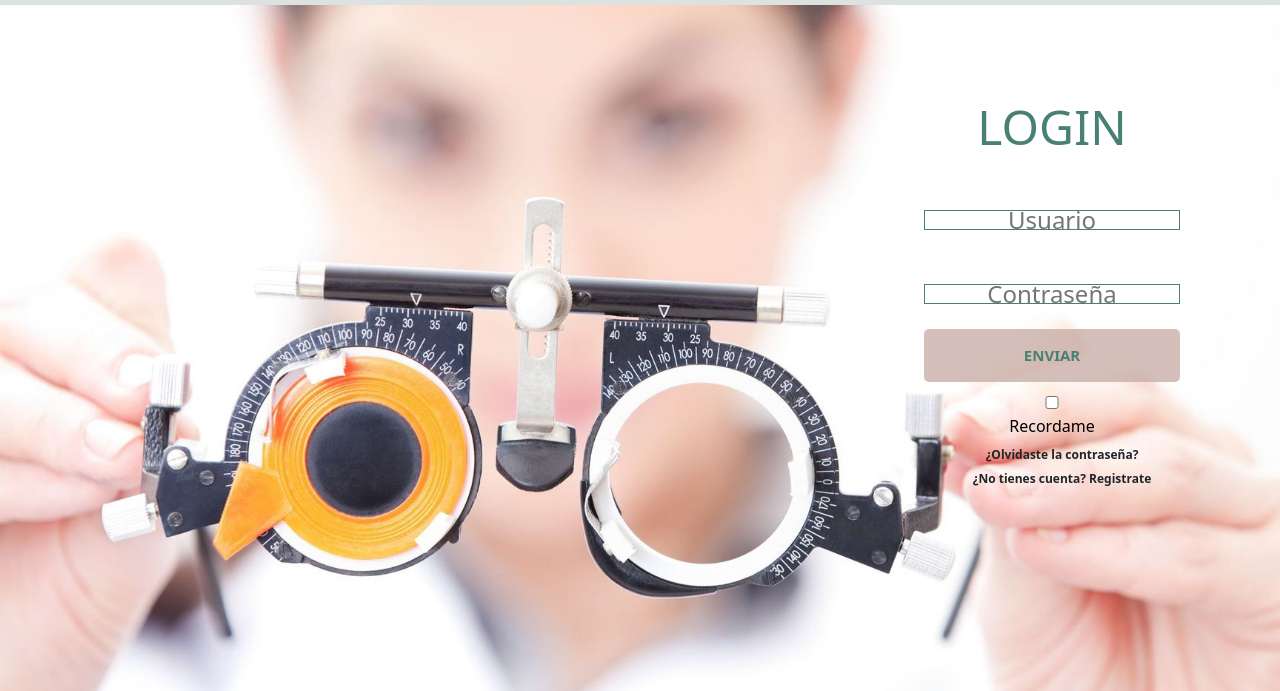
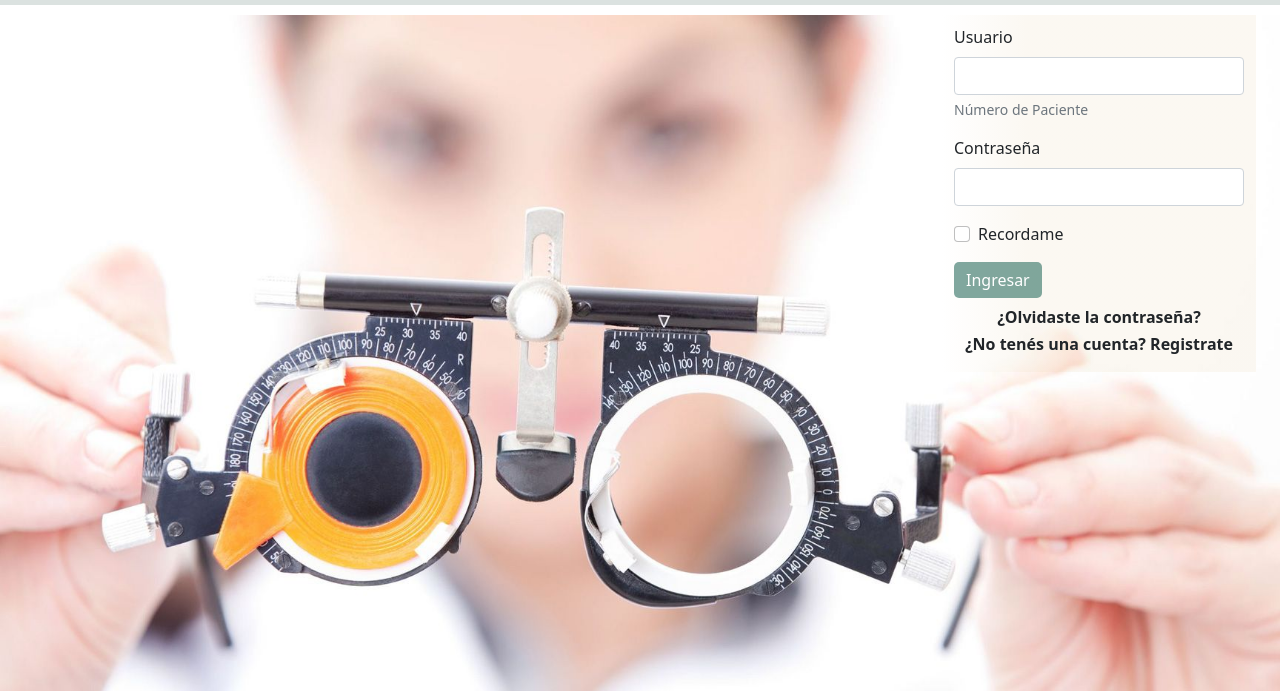
Before and after one commit to MichelleTicchetti/DesarrolloWeb_Coderhouse, a plain HTML site: page portal.html in a window 1280 px wide. Shown: the part 109-800 px from the top of the page. Drawn offline with nearby package versions, Linux system fonts and the light colour scheme.

Commit message:
form portal

```diff
--- a/portal.html
+++ b/portal.html
@@ -90,29 +90,51 @@
       </nav>
     </header>
     <main class="container-fluid main">
-      <form action="#" class="form">
-        <legend>LOGIN</legend>
-        <div class="form__inputsText">
-          <label for="user"></label>
-          <input id="user" name="user" placeholder="Usuario" type="text" />
-          <label for="pass"></label>
-          <input id="pass" name="pass" placeholder="Contraseña" type="text" />
+      <div class="row">
+        <div class="col-lg-3 col-md-2 col-xs-12 form-container">
+          <form class="formulario">
+            <div class="mb-3">
+              <label for="exampleInputEmail1" class="form-label">Usuario</label>
+              <input
+                type="email"
+                class="form-control"
+                id="exampleInputEmail1"
+                aria-describedby="emailHelp"
+              />
+              <div id="emailHelp" class="form-text">Número de Paciente</div>
             </div>
-        <div class="form__button">
-          <button type="submit">ENVIAR</button>
+            <div class="mb-3">
+              <label for="exampleInputPassword1" class="form-label"
+                >Contraseña</label
+              >
+              <input
+                type="password"
+                class="form-control"
+                id="exampleInputPassword1"
+              />
             </div>
-        <div class="form__checkbox">
-          <input type="checkbox" /> <label>Recordame</label>
+            <div class="mb-3 form-check">
+              <input
+                type="checkbox"
+                class="form-check-input"
+                id="exampleCheck1"
+              />
+              <label class="form-check-label" for="exampleCheck1"
+                >Recordame</label
+              >
             </div>
-        <div class="form__forgetPass">
+            <button type="submit" class="btn btn-primary">Ingresar</button>
+            <div class="form--forgetPass">
               <h3>¿Olvidaste la contraseña?</h3>
-          <h3>¿No tienes cuenta? Registrate</h3>
+              <h3>¿No tenés una cuenta? Registrate</h3>
             </div>
           </form>
+        </div>
+      </div>
     </main>
     <footer class="footer container-fluid">
       <div class="row footerRow">
-        <div class="col-lg-4 col-md-4 col-xs-12 footer-brand">
+        <div class="col-2 footer-brand">
           <a href="index.html">
             <img
               class="logo-brand"
@@ -121,18 +143,23 @@
             />
           </a>
         </div>
-        <div class="col-lg-4 col-md-4 col-xs-12 footer-copywrite">
+        <div class="col-2 footer-copywrite">
           <h2>
             © 2021 - Todos los derechos reservados. By Michelle Ticchetti.
           </h2>
         </div>
-        <div class="col-lg-4 col-md-4 col-xs-12 footer-rrss">
+        <div class="col-8 footer-rrss">
+          <div>
             <a href="https://www.facebook.com/">
               <img class="logo-rrss" src="./img/fb_logo.png" alt="fb_logo" />
             </a>
+          </div>
+          <div>
             <a href="https://www.instagram.com">
               <img class="logo-rrss" src="./img/ig_logo.png" alt="ig_logo" />
             </a>
+          </div>
+          <div>
             <a href="https://www.youtube.com">
               <img
                 class="logo-rrss"
@@ -140,6 +167,8 @@
                 alt="ytube_logo"
               />
             </a>
+          </div>
+          <div>
             <a href="https://www.whatsapp.com">
               <img
                 class="logo-rrss"
@@ -147,6 +176,7 @@
                 alt="whatsapp_logo"
               />
             </a>
+          </div>
         </div>
       </div>
     </footer>
--- a/stylesheet/estudios.css
+++ b/stylesheet/estudios.css
@@ -3,21 +3,33 @@
   margin: 0px;
   margin-top: 5px;
   margin-bottom: 5px;
-  height: 100vh;
+}
+
+.text-center li {
+  list-style: none;
+  font-size: 1rem;
+  text-align: left;
+}
+
+.text-center h2 {
+  font-size: 1.3rem;
+  color: #335b525b;
+  text-align: left;
+  background: linear-gradient(
+    45deg,
+    rgba(222, 184, 135, 0.212) 0%,
+    rgba(255, 255, 255, 0.46262254901960786) 100%
+  );
+  margin-top: 10px;
+  margin-bottom: 10px;
+}
+
+.banner {
+  height: 30vh;
   background-image: url("../img/slide1.jpg");
   background-size: cover;
   background-repeat: no-repeat;
   background-position: center;
+  margin-top: 5px;
+  margin-bottom: 5px;
 }
-
-.mainTxt {
-  display: flex;
-  flex-direction: row;
-}
-
-.mainTxt h2 {
-  font-size: 1.5rem;
-  margin-top: 25px;
-  color: #335b52a4;
-  text-align-last: right;
-}
--- a/stylesheet/generalstyle.css
+++ b/stylesheet/generalstyle.css
@@ -6,10 +6,6 @@
 
 .navbar {
   background-color: #335b522d;
-}
-
-.navbar-toggler {
-  background-color: #c6a9a38e;
 }
 
 .navbar-brand {
@@ -34,12 +30,14 @@
   background-color: #335b522d;
   max-height: auto;
   margin-top: 5px;
+  margin-bottom: 5px;
 }
 
 .footerRow {
   flex-flow: row wrap;
-  justify-content: space-between;
+  justify-content: space-evenly;
   align-items: center;
+  margin: 0px;
 }
 
 .footer-brand {
@@ -61,6 +59,8 @@
   margin-top: 5px;
   margin-bottom: 5px;
   width: auto;
+  display: flex;
+  justify-content: space-evenly;
 }
 
 .footer a {
--- a/stylesheet/portal.css
+++ b/stylesheet/portal.css
@@ -5,72 +5,42 @@
   background-position: center;
   height: 100vh;
   width: 100%;
+  margin-top: 10px;
 }
 
-.main form {
-  position: absolute;
-  width: 20%;
-  top: 200px;
-  right: 100px;
+.row {
+  display: flex;
+  flex-direction: column;
+  align-content: flex-end;
+  margin: 10px;
 }
 
-.form legend {
-  font-size: 3rem;
-  text-decoration: none;
-  text-align: center;
-  color: #488174;
+.form-container {
+  background: linear-gradient(
+    90deg,
+    rgba(255, 255, 255, 1) 0%,
+    rgba(235, 216, 183, 0.17970938375350143) 27%
+  );
+  padding: 10px;
 }
 
-.form__inputsRadio {
-  margin: 5px;
-  font-size: 20px;
+.formulario button {
+  color: white;
+  background-color: #488174af;
+  font-size: 1rem;
   text-decoration: none;
-  text-align: center;
-  color: black;
-}
-
-.form__inputsText input {
-  text-align: center;
-  width: 100%;
-  border: 1px solid #488174;
-  height: 20px;
-  font-size: 1.5rem;
-  margin-top: 15px;
-  margin-bottom: 15px;
-}
-
-.form__button button {
-  background-color: #c6a9a3bd;
-  color: #488174;
-  font-size: 15px;
-  text-decoration: none;
-  font-weight: bolder;
   cursor: pointer;
-  padding: 15px 25px;
-  margin-bottom: 10px;
-  margin-top: 10px;
-  display: inline-block;
-  position: relative;
-  width: 100%;
+  width: auto;
   border: 2px;
   border-radius: 5px;
 }
 
-.form__checkbox {
-  font-size: 15px;
-  position: relative;
-  top: 20%;
+.form--forgetPass {
+  margin-top: 10px;
 }
 
-.form__checkbox label {
-  font-size: 1rem;
-  text-align: center;
-  color: black;
-}
-
-.form__forgetPass h3 {
+.form--forgetPass h3 {
   text-align: center;
   font-weight: bolder;
-  font-size: 12px;
-  margin: 10px;
+  font-size: 1rem;
 }
```
Also changed, not shown: cirugias.html (+11 -3 lines), especialidades.html (+11 -3 lines), estudios.html (+25 -15 lines), index.html (+12 -4 lines), nuestrocentro.html (+12 -4 lines). Lines whose indentation alone changed are shown as unchanged.
